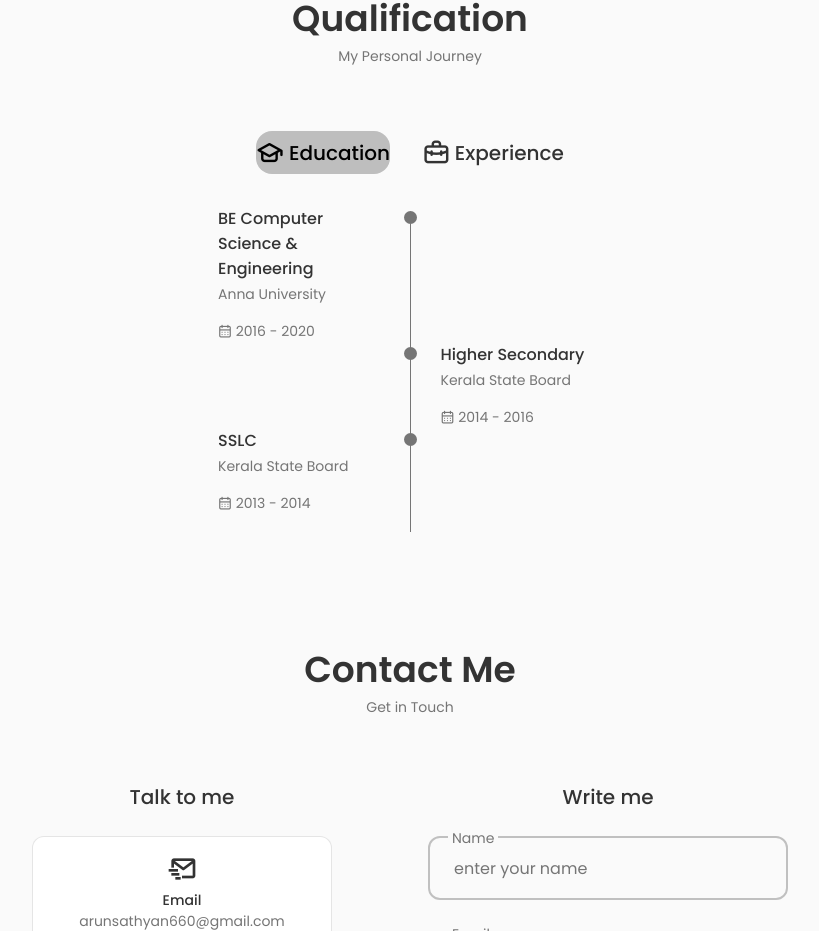
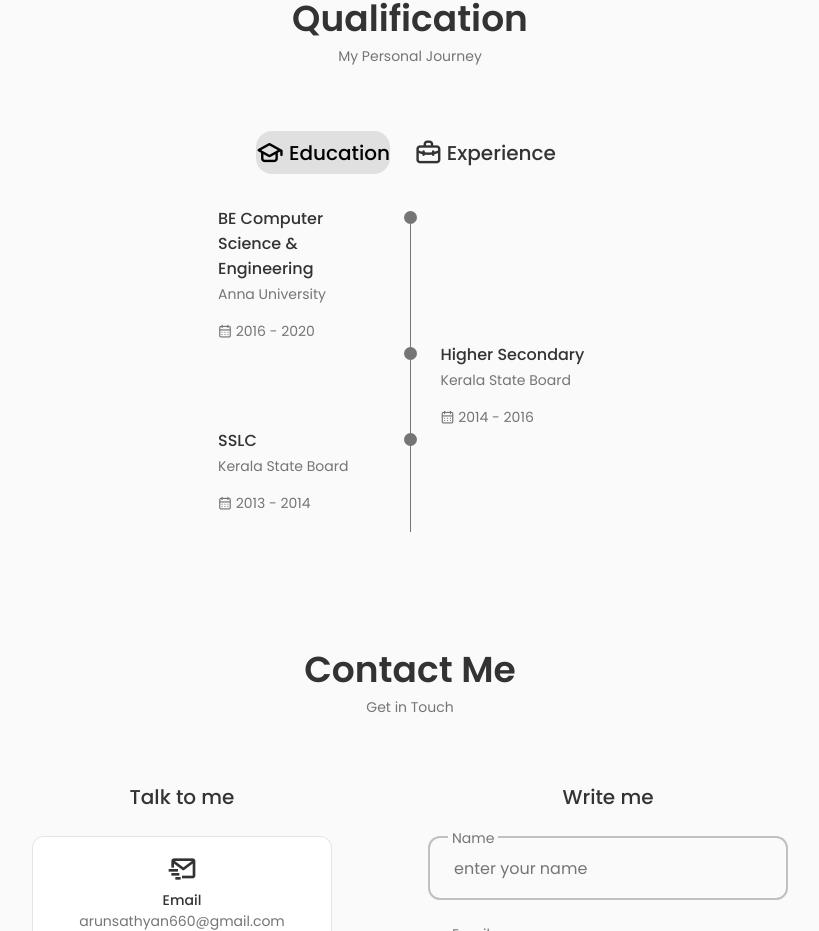
Before and after one commit to ArunSathy/my-portfolio, a React (Create React App) app: page / in a window 1280 px wide. Shown: the part 2932-3863 px from the top of the page, without its empty margins (230-1049 px from the left). Built offline with nearby package versions, Linux system fonts and the light colour scheme.

Commit message:
qualification css updated again

```diff
--- a/src/components/qualification/qualification.css
+++ b/src/components/qualification/qualification.css
@@ -19,8 +19,10 @@
 
 .qualification__button:hover {
     color: var(--title-color-dark);
-    background-color: rgb(190, 190, 190);
+    background-color: rgb(224, 224, 224);
     border-radius: 1rem ;
+    margin-left: 0.5rem;
+    margin-right: 0.5rem;
 }
 
 .qualification__icon {
@@ -30,8 +32,10 @@
 
 .qualification__active {
     color: var(--title-color-dark);
-    background-color: rgb(190, 190, 190);
+    background-color: rgb(224, 224, 224);
     border-radius: 1rem;
+    margin-left: 0.5rem;
+    margin-right: 0.5rem;
 }
 
 .qualification__sections {
```
